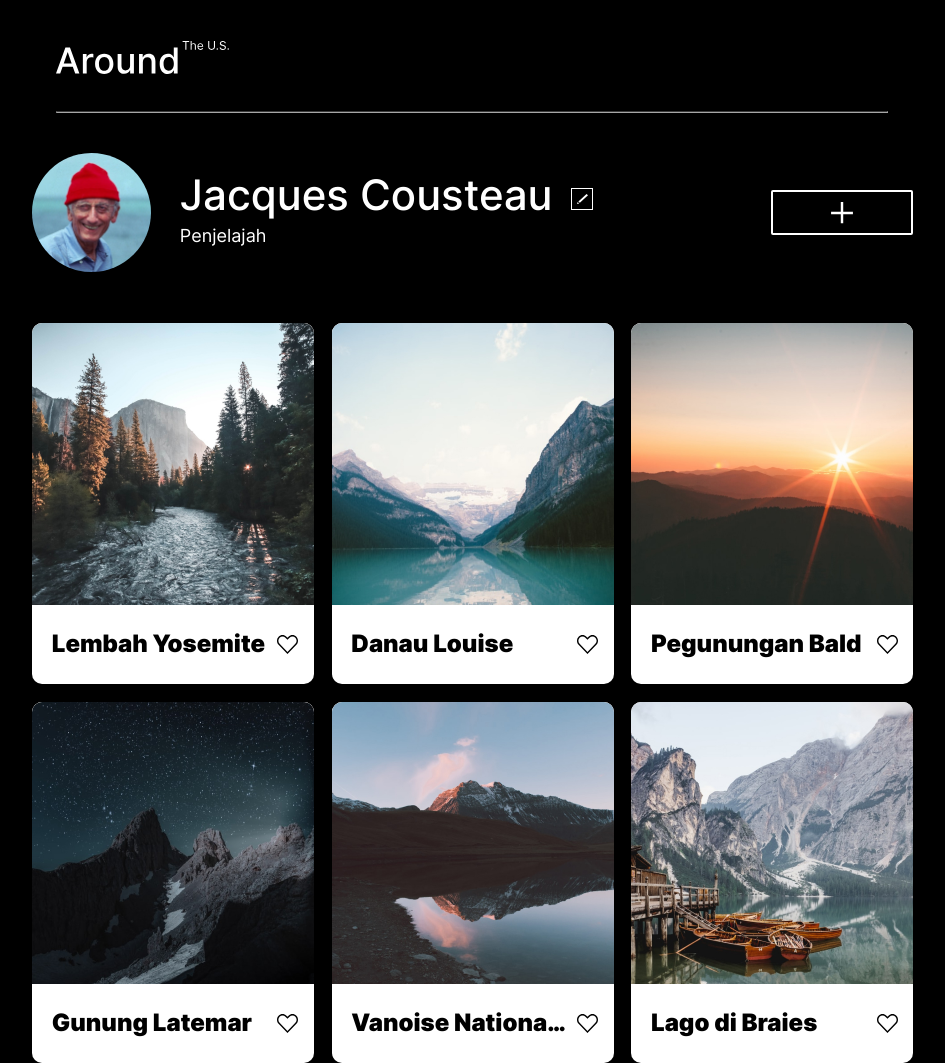
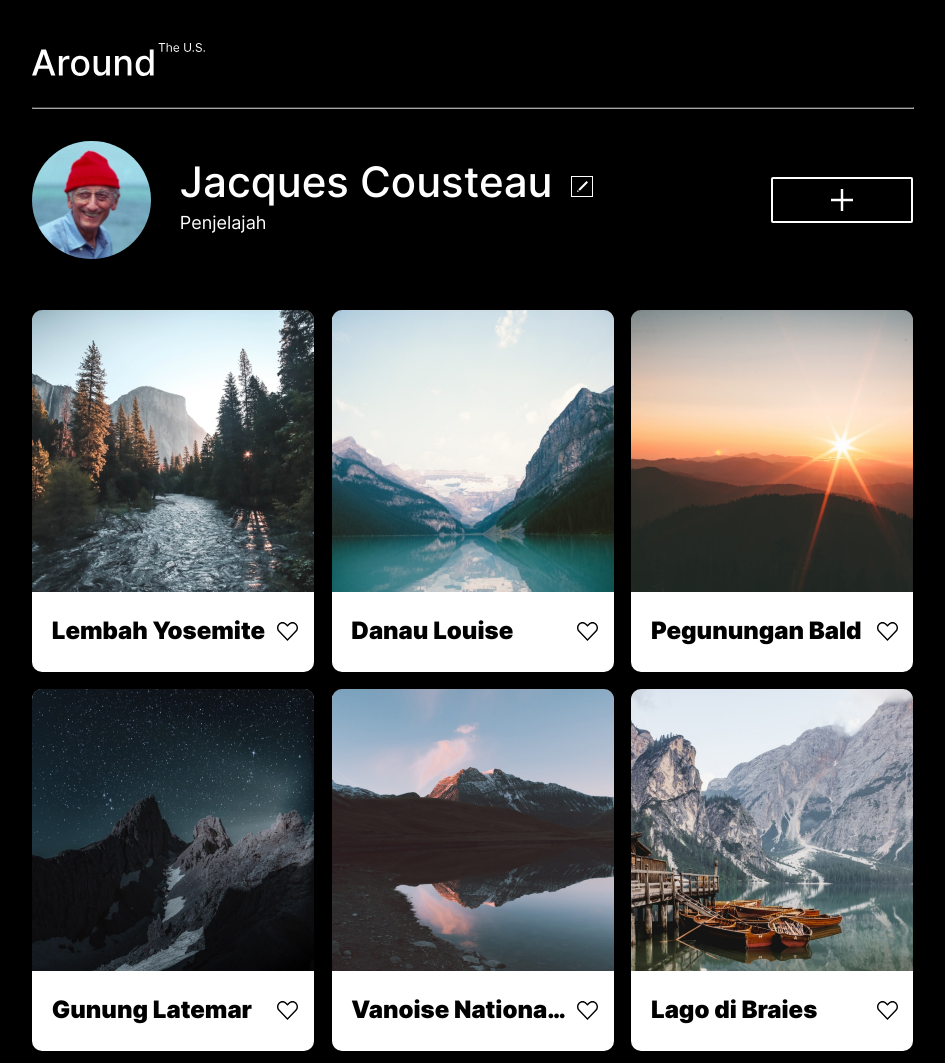
Before and after one commit to Munandz/web_project_4_id, a plain HTML site: page index.html in a window 1280 px wide. Shown: the whole page, without its empty margins (176-1121 px from the left). Drawn offline with Linux system fonts and the light colour scheme.

Commit message:
Pembuatan pertama

```diff
--- a/pages/index.css
+++ b/pages/index.css
@@ -19,7 +19,8 @@
 }
 
 .header__container {
-    width: 65%;
+    width: 880px;
+    align-items: center;
 }
 
 .header__logo {
@@ -29,6 +30,8 @@
 .header__line {
     border-top: 1px solid #545454;
     opacity: 0.7;
+    width: 880px;
+    margin: 0;
 }
 
 /* Profile */
```
